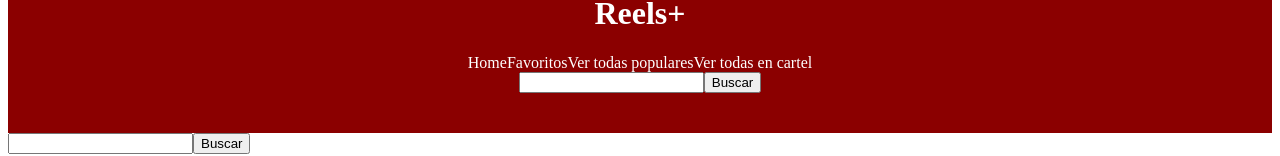
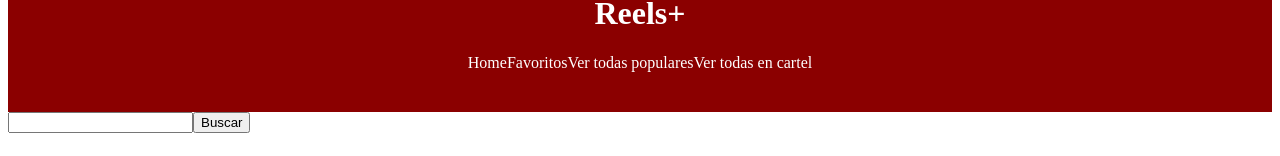
Before and after one commit to felixmilia/proyectoprg3, a React (Create React App) app in the folder pi3/: page / in a window 1280 px wide. Shown: the part 578-734 px from the top of the page. Built offline with nearby package versions, Linux system fonts and the light colour scheme.

Commit message:
eurbvcpr9ub

```diff
--- a/pi3/src/App.js
+++ b/pi3/src/App.js
@@ -11,7 +11,6 @@ import Home from "./screens/Home/Home";
 
 function App() {
   return (
-    <>
     <>
 
       <Header/>
@@ -32,7 +31,6 @@ function App() {
       <Footer/>
 
     </>
-    </>
   );
 }
 
--- a/pi3/src/components/Header/Header.js
+++ b/pi3/src/components/Header/Header.js
@@ -12,10 +12,6 @@ function Header() {
           <a href="/populares">Ver todas populares</a>
           <a href="/cartel">Ver todas en cartel</a>
         </div>
-        <form onSubmit={(event) => this.evitarSubmit(event)} >
-          <input type="text" onChange={(event)=>this.controlarCambios(event)} value=""/>
-          <button type="submit" classNameName="btn btn-success btn-sm">Buscar</button>
-        </form>
       </nav>
     </header>
   )
```
